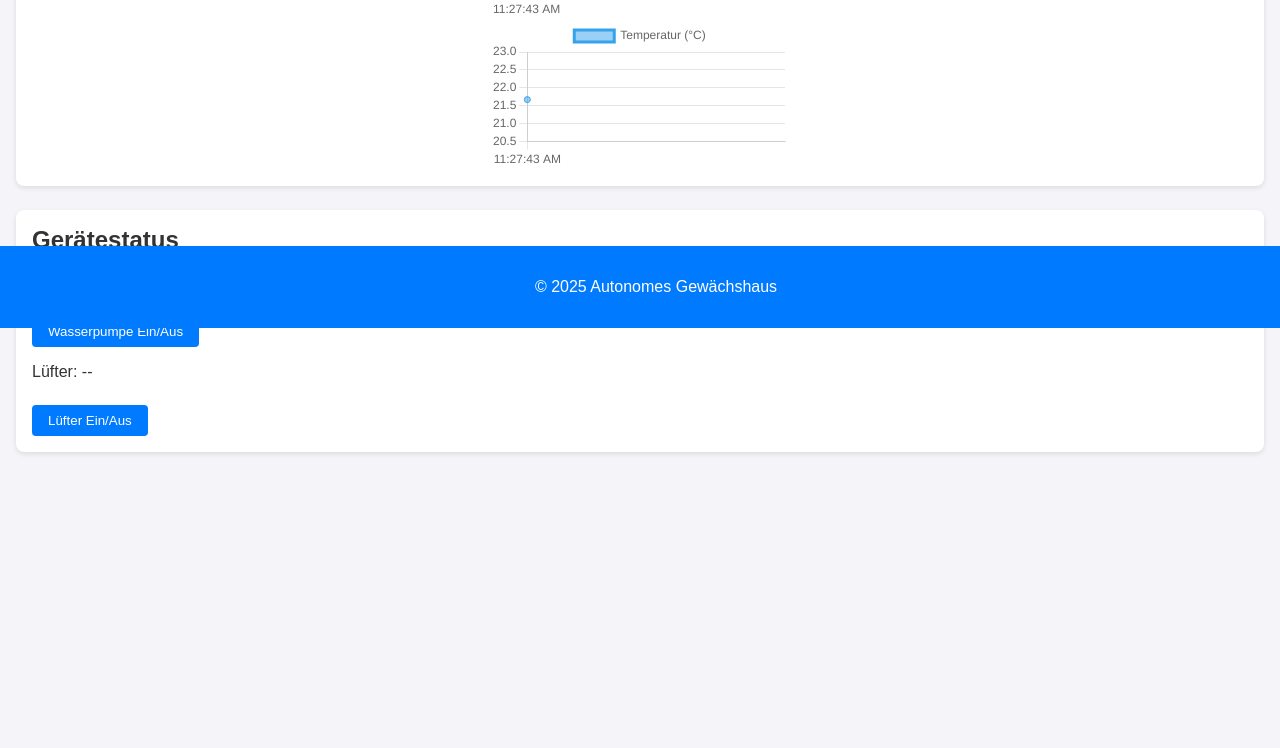
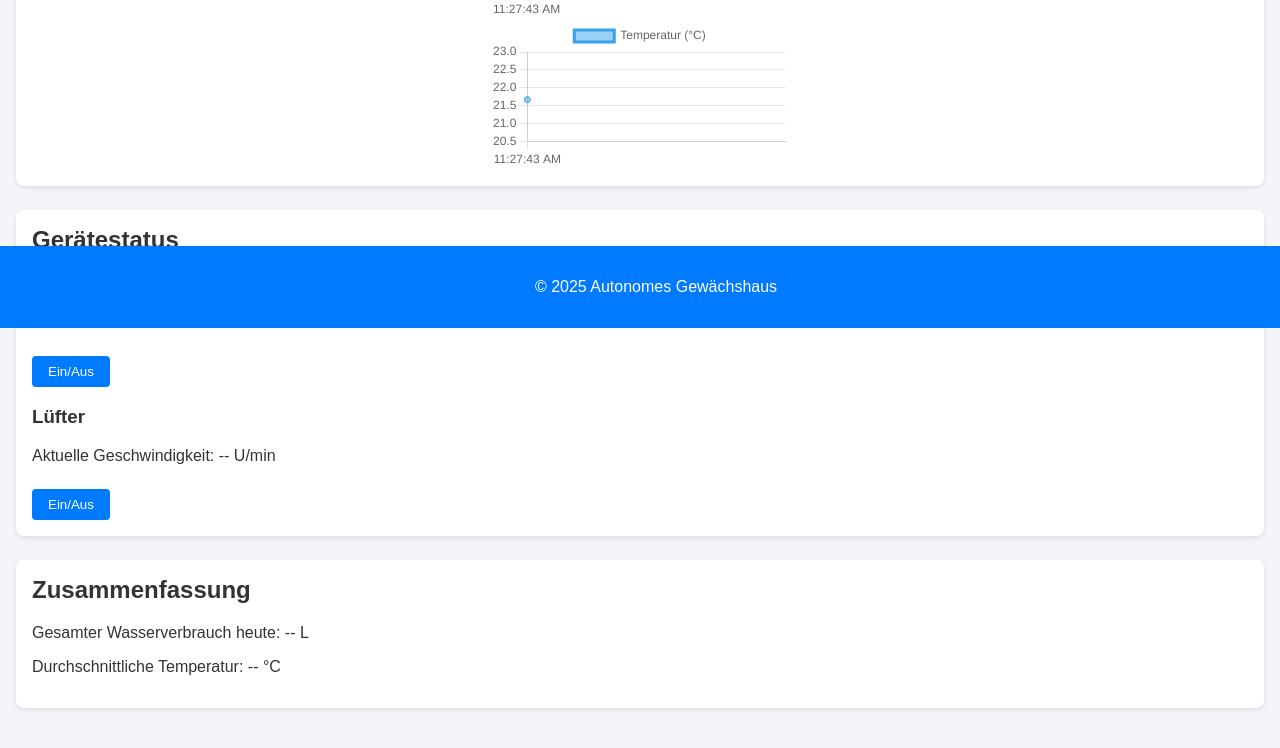
Before and after one commit to dokriseum/HTWKD_GreenhouseWebFrontend, a plain HTML site: page index.html in a window 1280 px wide. Shown: the part 472-1220 px from the top of the page. Before the commit the page ends 964 px from the top, so only its background shows below. Drawn offline with nearby package versions, Linux system fonts and the light colour scheme.

Commit message:
Infos ergänzt

```diff
--- a/index.html
+++ b/index.html
@@ -14,21 +14,35 @@
 </header>
 
 <main>
-    <section id="sensors">
+    <section id="sensors" class="card">
         <h2>Sensordaten</h2>
-        <canvas id="soilMoistureChart"></canvas>
-        <canvas id="airHumidityChart"></canvas>
-        <canvas id="temperatureChart"></canvas>
+        <div class="chart-container">
+            <canvas id="soilMoistureChart"></canvas>
+            <canvas id="airHumidityChart"></canvas>
+            <canvas id="temperatureChart"></canvas>
+        </div>
     </section>
 
-    <section id="devices">
+    <section id="devices" class="card">
         <h2>Gerätestatus</h2>
-        <div class="data">
-            <p>Wasserpumpe: <span id="water-pump-status">--</span></p>
-            <button id="toggle-water-pump">Wasserpumpe Ein/Aus</button>
-            <p>Lüfter: <span id="fan-status">--</span></p>
-            <button id="toggle-fans">Lüfter Ein/Aus</button>
+        <div class="device-group">
+            <div class="device-control">
+                <h3>Wasserpumpe</h3>
+                <p>Aktueller Durchlauf: <span id="water-flow-rate">--</span> L/min</p>
+                <button id="toggle-water-pump" class="toggle-button">Ein/Aus</button>
+            </div>
+            <div class="device-control">
+                <h3>Lüfter</h3>
+                <p>Aktuelle Geschwindigkeit: <span id="fan-speed">--</span> U/min</p>
+                <button id="toggle-fans" class="toggle-button">Ein/Aus</button>
+            </div>
         </div>
+    </section>
+
+    <section id="summary" class="card">
+        <h2>Zusammenfassung</h2>
+        <p>Gesamter Wasserverbrauch heute: <span id="total-water">--</span> L</p>
+        <p>Durchschnittliche Temperatur: <span id="avg-temperature">--</span> °C</p>
     </section>
 </main>
 
```
Also changed, not shown: 1 other file.
